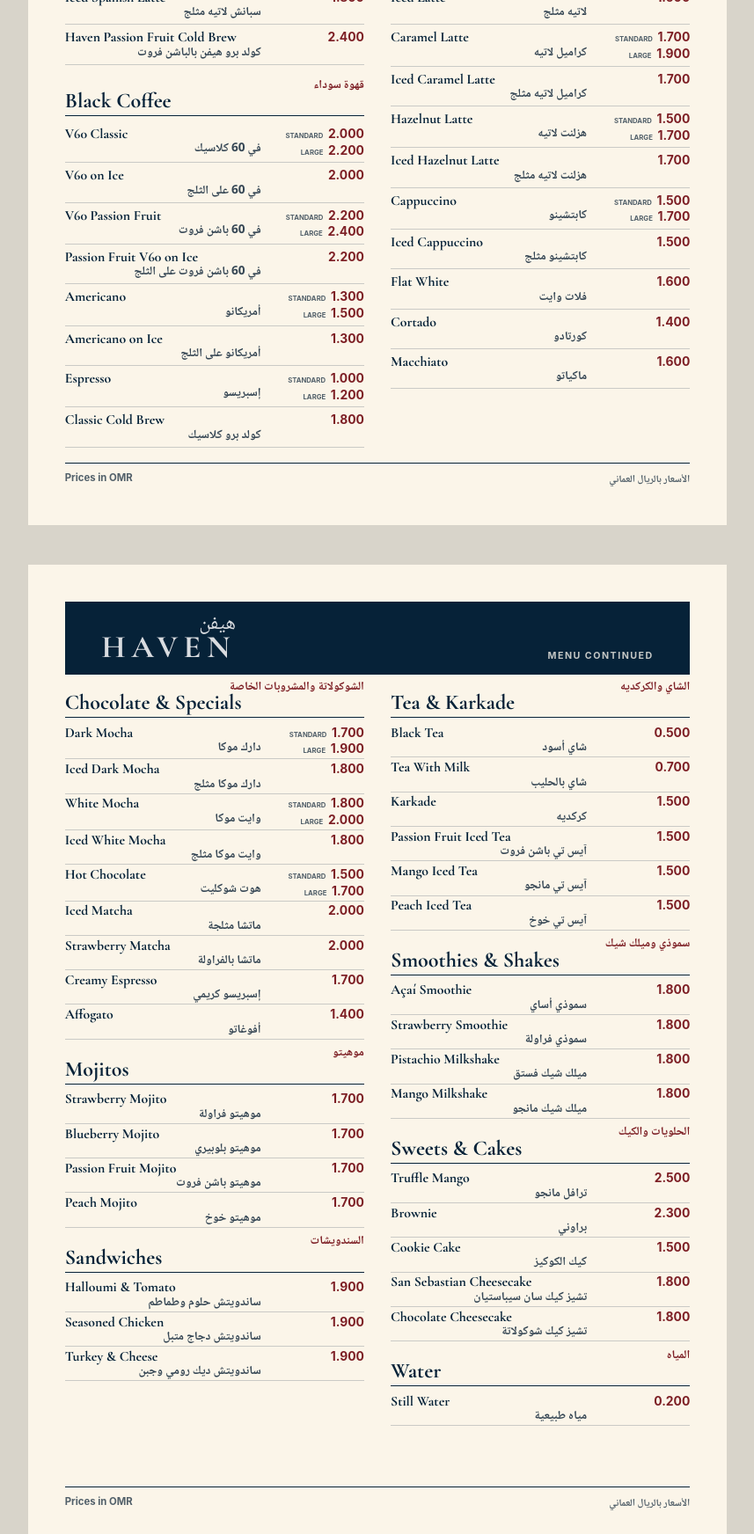
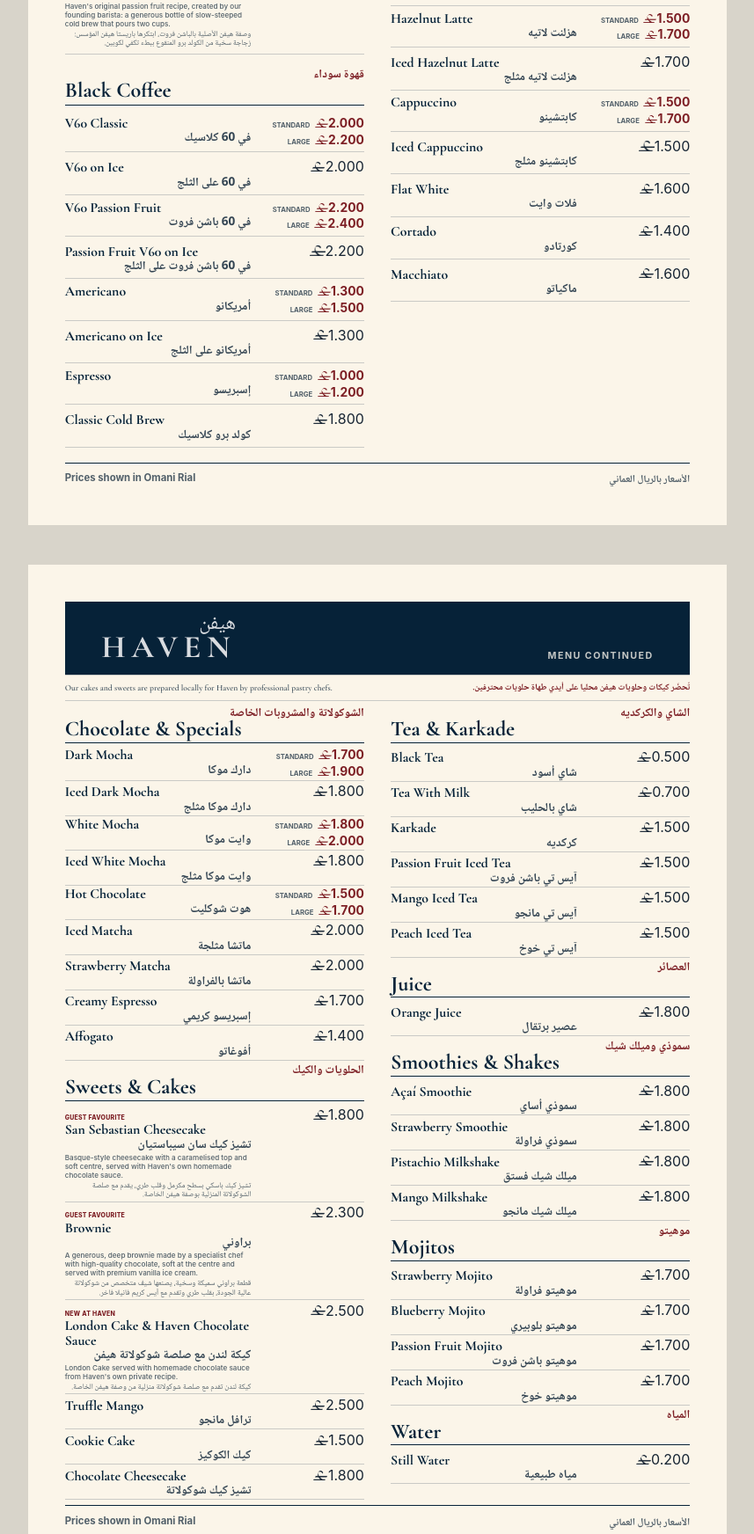
Before and after one commit to orlandorobson/haven-menu, a plain HTML site: page print.html in a window 1280 px wide. Shown: the part 522-2266 px from the top of the page at 88% size, without its empty margins (211-1068 px from the left). Drawn offline with nearby package versions, Linux system fonts and the light colour scheme.

Commit message:
Update menu products, pricing and Omani rial symbol

```diff
--- a/assets/css/print.css
+++ b/assets/css/print.css
@@ -98,9 +98,30 @@
   display: grid;
   grid-template-columns: 1.3fr 1fr 1fr;
   gap: 3mm;
-  margin: 5mm 0;
-  height: 48mm;
+  margin: 4mm 0 3mm;
+  height: 42mm;
   overflow: hidden;
+}
+
+.print-note {
+  display: grid;
+  grid-template-columns: 1fr 1fr;
+  gap: 6mm;
+  padding: 2mm 0;
+  border-top: 0.5pt solid var(--line);
+  border-bottom: 0.5pt solid var(--line);
+  color: #42535f;
+}
+
+.print-note p {
+  margin: 0;
+  font: 600 7.2pt/1.25 var(--serif);
+}
+
+.print-note [lang="ar"] {
+  color: var(--red);
+  font: 600 7.4pt/1.3 var(--arabic);
+  text-align: right;
 }
 
 .photo-strip img {
@@ -124,11 +145,16 @@
 }
 
 .print-menu-continuation .print-section {
-  margin-bottom: 2.5mm;
+  margin-bottom: 1.5mm;
 }
 
 .print-menu-continuation article {
-  padding-block: 0.75mm;
+  padding-block: 0.45mm;
+}
+
+.print-menu-continuation .print-section header {
+  margin-bottom: 1mm;
+  padding-bottom: 0.8mm;
 }
 
 .print-column {
@@ -163,7 +189,7 @@
 
 article {
   display: grid;
-  grid-template-columns: minmax(0, 1fr) 28mm;
+  grid-template-columns: minmax(0, 1fr) 31mm;
   gap: 3mm;
   align-items: baseline;
   padding: 1.55mm 0;
@@ -193,6 +219,48 @@
   text-align: right;
 }
 
+.print-price,
+.print-size-prices b {
+  display: inline-flex;
+  align-items: baseline;
+  justify-content: flex-end;
+  color: inherit;
+  font: inherit;
+}
+
+.omr-sign {
+  display: inline-block;
+  flex: 0 0 auto;
+  width: 1.08em;
+  height: 0.72em;
+  margin: 0;
+  background: currentColor;
+  -webkit-mask: url("../img/omani-rial-symbol-medium.png") center / contain no-repeat;
+  mask: url("../img/omani-rial-symbol-medium.png") center / contain no-repeat;
+}
+
+.print-label {
+  display: block;
+  margin-bottom: 0.4mm;
+  color: var(--red);
+  font: 800 5.2pt/1 var(--sans);
+  letter-spacing: 0.04em;
+  text-transform: uppercase;
+}
+
+.print-description {
+  display: grid;
+  gap: 0.25mm;
+  margin-top: 0.8mm;
+  color: #53616a;
+  font: 500 6.1pt/1.22 var(--sans);
+}
+
+.print-description [lang="ar"] {
+  font: 500 6.5pt/1.22 var(--arabic);
+  text-align: right;
+}
+
 .print-size-prices {
   display: grid;
   gap: 0.7mm;
@@ -203,6 +271,10 @@
   grid-template-columns: 1fr auto;
   gap: 1.5mm;
   align-items: baseline;
+}
+
+.print-size-prices b {
+  justify-self: end;
 }
 
 .print-size-prices small {
--- a/assets/css/styles.css
+++ b/assets/css/styles.css
@@ -231,11 +231,6 @@
   background-position: center 58%;
 }
 
-.chapter-door-sandwiches {
-  background-image: url("../img/haven-turkey-sandwich-real.jpg");
-  background-position: center 43%;
-}
-
 .chapter-door-sweets {
   background-image: url("../img/haven-brownie-web.jpg");
   background-position: center 53%;
@@ -375,6 +370,26 @@
   padding: 10px 20px 58px;
 }
 
+.chapter-note {
+  display: grid;
+  gap: 5px;
+  padding: 22px 0 18px;
+  border-bottom: 1px solid var(--line);
+  color: #3f505c;
+}
+
+.chapter-note p {
+  max-width: 58ch;
+  margin: 0;
+  font: 600 1rem/1.45 var(--serif);
+}
+
+.chapter-note [lang="ar"] {
+  color: var(--red);
+  font: 600 0.94rem/1.5 var(--arabic);
+  text-align: right;
+}
+
 .menu-section {
   scroll-margin-top: 118px;
   padding-top: 36px;
@@ -409,11 +424,28 @@
   text-align: right;
 }
 
+.section-intro {
+  display: grid;
+  gap: 3px;
+  margin: 0 0 2px;
+  color: #5b6871;
+  font-size: 0.76rem;
+}
+
+.section-intro p {
+  margin: 0;
+}
+
+.section-intro [lang="ar"] {
+  font: 500 0.83rem/1.45 var(--arabic);
+  text-align: right;
+}
+
 .menu-item {
   position: relative;
   display: block;
   min-width: 0;
-  padding: 17px 112px 17px 0;
+  padding: 17px 124px 17px 0;
   border-bottom: 1px solid var(--line);
 }
 
@@ -470,7 +502,7 @@
   position: absolute;
   top: 19px;
   right: 0;
-  width: 98px;
+  width: 114px;
   display: flex;
   flex-direction: column;
   align-items: end;
@@ -483,6 +515,26 @@
 .item-price > span {
   display: grid;
   justify-items: end;
+}
+
+.item-price > .price-number,
+.price-number {
+  display: inline-flex;
+  align-items: baseline;
+  justify-content: flex-end;
+  color: inherit;
+  font: inherit;
+}
+
+.omr-sign {
+  display: inline-block;
+  flex: 0 0 auto;
+  width: 1.08em;
+  height: 0.72em;
+  margin: 0;
+  background: currentColor;
+  -webkit-mask: url("../img/omani-rial-symbol-medium.png") center / contain no-repeat;
+  mask: url("../img/omani-rial-symbol-medium.png") center / contain no-repeat;
 }
 
 .item-price > span small {
@@ -505,13 +557,6 @@
   font-size: 0.48rem;
   letter-spacing: 0;
   text-transform: uppercase;
-}
-
-.item-price i {
-  color: var(--muted);
-  font: 800 0.5rem/1 var(--sans);
-  font-style: normal;
-  letter-spacing: 0.08em;
 }
 
 .spotlight {
--- a/assets/js/menu-data.js
+++ b/assets/js/menu-data.js
@@ -2,7 +2,11 @@
   venue: {
     name: "Haven Cafe",
     arabicName: "هيفن",
-    location: "Osara, Salalah"
+    location: "Osara, Salalah",
+    coffeeStatement: "Every Haven coffee is made with premium beans, roasted locally and selected with care.",
+    arabicCoffeeStatement: "تُحضّر جميع قهوة هيفن من حبوب فاخرة محمصة محليا ومختارة بعناية.",
+    dessertStatement: "Our cakes and sweets are prepared locally for Haven by professional pastry chefs.",
+    arabicDessertStatement: "تُحضّر كيكات وحلويات هيفن محليا على أيدي طهاة حلويات محترفين."
   },
   categories: [
     {
@@ -43,12 +47,13 @@
           id: "haven-cold-brew",
           name: "Haven Passion Fruit Cold Brew",
           arabicName: "كولد برو هيفن بالباشن فروت",
-          description: "Haven's original recipe, created by our founding barista: a generous bottle of slow-steeped coffee with a bright passion fruit finish.",
-          arabicDescription: "وصفة هيفن الأصلية، ابتكرها باريستا هيفن المؤسس: زجاجة كبيرة من القهوة المنقوعة ببطء على البارد بنهاية منعشة من الباشن فروت.",
-          price: 2.4,
+          description: "Haven's original passion fruit recipe, created by our founding barista: a generous bottle of slow-steeped cold brew that pours two cups.",
+          arabicDescription: "وصفة هيفن الأصلية بالباشن فروت، ابتكرها باريستا هيفن المؤسس: زجاجة سخية من الكولد برو المنقوع ببطء تكفي لكوبين.",
+          price: 2.5,
           tags: ["Iced"],
-          label: "Haven Signature",
-          arabicLabel: "ابتكار هيفن",
+          label: "Haven Signature · Serves Two",
+          arabicLabel: "ابتكار هيفن · يكفي كوبين",
+          printDescription: true,
           featured: true
         }
       ]
@@ -412,6 +417,24 @@
       ]
     },
     {
+      id: "juices",
+      name: "Juice",
+      arabicName: "العصائر",
+      description: "Fruit juice served cold.",
+      arabicDescription: "عصير فواكه يقدم باردا.",
+      items: [
+        {
+          id: "orange-juice",
+          name: "Orange Juice",
+          arabicName: "عصير برتقال",
+          description: "Orange juice served chilled.",
+          arabicDescription: "عصير برتقال يقدم باردا.",
+          price: 1.8,
+          tags: ["Iced"]
+        }
+      ]
+    },
+    {
       id: "smoothies-and-shakes",
       name: "Smoothies & Shakes",
       arabicName: "سموذي وميلك شيك",
@@ -522,50 +545,52 @@
       ]
     },
     {
-      id: "sandwiches",
-      name: "Sandwiches",
-      arabicName: "السندويشات",
-      description: "Generous sandwiches prepared for Haven by a specialist kitchen and served warm.",
-      arabicDescription: "سندويشات سخية تحضر لهيفن في مطبخ متخصص وتقدم دافئة.",
-      items: [
-        {
-          id: "halloumi-sandwich",
-          name: "Halloumi & Tomato",
-          arabicName: "ساندويتش حلوم وطماطم",
-          description: "Warm halloumi with tomato and crisp lettuce in a long brown roll.",
-          arabicDescription: "حلوم دافئ مع الطماطم والخس المقرمش في خبز أسمر طويل.",
-          price: 1.9,
-          tags: ["Sandwich"]
-        },
-        {
-          id: "chicken-sandwich",
-          name: "Seasoned Chicken",
-          arabicName: "ساندويتش دجاج متبل",
-          description: "Warm seasoned chicken with crisp shredded cabbage in brown bread.",
-          arabicDescription: "دجاج متبل ودافئ مع ملفوف مقرمش في خبز أسمر.",
-          price: 1.9,
-          tags: ["Sandwich"]
-        },
-        {
-          id: "turkey-sandwich",
-          name: "Turkey & Cheese",
-          arabicName: "ساندويتش ديك رومي وجبن",
-          description: "Warm turkey and cheese with tomato and lettuce in a long brown roll.",
-          arabicDescription: "شرائح ديك رومي دافئة مع الجبن والطماطم والخس في خبز أسمر طويل.",
-          price: 1.9,
-          tags: ["Sandwich"],
-          image: "assets/img/haven-turkey-sandwich-real.jpg",
-          featured: true
-        }
-      ]
-    },
-    {
       id: "desserts",
       name: "Sweets & Cakes",
       arabicName: "الحلويات والكيك",
-      description: "Five desserts chosen to sit naturally beside coffee.",
-      arabicDescription: "خمس حلويات مختارة لترافق القهوة.",
+      description: "Prepared locally for Haven by professional pastry chefs.",
+      arabicDescription: "تحضّر محليا لهيفن على أيدي طهاة حلويات محترفين.",
       items: [
+        {
+          id: "san-sebastian",
+          name: "San Sebastian Cheesecake",
+          arabicName: "تشيز كيك سان سيباستيان",
+          description: "Basque-style cheesecake with a caramelised top and soft centre, served with Haven's own homemade chocolate sauce.",
+          arabicDescription: "تشيز كيك باسكي بسطح مكرمل وقلب طري، يقدم مع صلصة الشوكولاتة المنزلية بوصفة هيفن الخاصة.",
+          price: 1.8,
+          tags: ["Dessert"],
+          label: "Guest Favourite",
+          arabicLabel: "من مفضلات ضيوفنا",
+          printDescription: true,
+          featured: true
+        },
+        {
+          id: "brownie",
+          name: "Brownie",
+          arabicName: "براوني",
+          description: "A generous, deep brownie made by a specialist chef with high-quality chocolate, soft at the centre and served with premium vanilla ice cream.",
+          arabicDescription: "قطعة براوني سميكة وسخية، يصنعها شيف متخصص من شوكولاتة عالية الجودة، بقلب طري وتقدم مع آيس كريم فانيلا فاخر.",
+          price: 2.3,
+          tags: ["Dessert"],
+          label: "Guest Favourite",
+          arabicLabel: "من مفضلات ضيوفنا",
+          printDescription: true,
+          image: "assets/img/brownie.png",
+          featured: true
+        },
+        {
+          id: "london-cake",
+          name: "London Cake & Haven Chocolate Sauce",
+          arabicName: "كيكة لندن مع صلصة شوكولاتة هيفن",
+          description: "London Cake served with homemade chocolate sauce from Haven's own private recipe.",
+          arabicDescription: "كيكة لندن تقدم مع صلصة شوكولاتة منزلية من وصفة هيفن الخاصة.",
+          price: 2.5,
+          tags: ["Dessert"],
+          label: "New at Haven",
+          arabicLabel: "جديد في هيفن",
+          printDescription: true,
+          featured: true
+        },
         {
           id: "truffle-mango",
           name: "Truffle Mango",
@@ -576,32 +601,12 @@
           tags: ["Dessert"]
         },
         {
-          id: "brownie",
-          name: "Brownie",
-          arabicName: "براوني",
-          description: "A generous, deep brownie made by a specialist chef with high-quality chocolate, soft at the centre and served with premium vanilla ice cream.",
-          arabicDescription: "قطعة براوني سميكة وسخية، يصنعها شيف متخصص من شوكولاتة عالية الجودة، بقلب طري وتقدم مع آيس كريم فانيلا فاخر.",
-          price: 2.3,
-          tags: ["Dessert"],
-          image: "assets/img/brownie.png",
-          featured: true
-        },
-        {
           id: "cookie-cake",
           name: "Cookie Cake",
           arabicName: "كيك الكوكيز",
           description: "A thick cookie-style cake with a soft centre and crisp baked edge.",
           arabicDescription: "كيك كوكيز سميك بقلب طري وحواف مخبوزة مقرمشة.",
           price: 1.5,
-          tags: ["Dessert"]
-        },
-        {
-          id: "san-sebastian",
-          name: "San Sebastian Cheesecake",
-          arabicName: "تشيز كيك سان سيباستيان",
-          description: "Basque-style cheesecake with a browned top and soft centre.",
-          arabicDescription: "تشيز كيك باسكي بسطح محمر وقلب طري.",
-          price: 1.8,
           tags: ["Dessert"]
         },
         {
--- a/assets/js/print-menu.js
+++ b/assets/js/print-menu.js
@@ -2,14 +2,17 @@
   const data = window.HAVEN_MENU;
   const target = document.getElementById("printPages");
   const formatPrice = (price) => price.toFixed(3);
+  const currencySign = '<span class="omr-sign" aria-hidden="true"></span>';
   const categories = new Map(data.categories.map((category) => [category.id, category]));
 
   const renderPrice = (item) => {
-    if (!item.largePrice) return `<strong>${formatPrice(item.price)}</strong>`;
+    if (!item.largePrice) {
+      return `<strong class="print-price" aria-label="${formatPrice(item.price)} OMR">${currencySign}${formatPrice(item.price)}</strong>`;
+    }
     return `
-      <strong class="print-size-prices">
-        <span><small>Standard</small>${formatPrice(item.price)}</span>
-        <span><small>Large</small>${formatPrice(item.largePrice)}</span>
+      <strong class="print-size-prices" aria-label="Standard ${formatPrice(item.price)} OMR, large ${formatPrice(item.largePrice)} OMR">
+        <span><small>Standard</small><b>${currencySign}${formatPrice(item.price)}</b></span>
+        <span><small>Large</small><b>${currencySign}${formatPrice(item.largePrice)}</b></span>
       </strong>`;
   };
 
@@ -26,8 +29,14 @@
             (item) => `
               <article>
                 <div>
+                  ${item.label ? `<span class="print-label">${item.label}</span>` : ""}
                   <h3>${item.name}</h3>
                   <p lang="ar" dir="rtl">${item.arabicName}</p>
+                  ${item.printDescription ? `
+                    <div class="print-description">
+                      <span>${item.description}</span>
+                      <span lang="ar" dir="rtl">${item.arabicDescription}</span>
+                    </div>` : ""}
                 </div>
                 ${renderPrice(item)}
               </article>`
@@ -48,9 +57,15 @@
       <span>${compact ? "Menu continued" : "Osara, Salalah"}</span>
     </header>`;
 
+  const renderEditorialNote = (english, arabic) => `
+    <aside class="print-note">
+      <p>${english}</p>
+      <p lang="ar" dir="rtl">${arabic}</p>
+    </aside>`;
+
   const renderFooter = () => `
     <footer>
-      <span>Prices in OMR</span>
+      <span>Prices shown in Omani Rial</span>
       <span lang="ar" dir="rtl">الأسعار بالريال العماني</span>
     </footer>`;
 
@@ -62,6 +77,7 @@
         <img src="assets/img/brownie.png" alt="">
         <img src="assets/img/matcha.png" alt="">
       </section>
+      ${renderEditorialNote(data.venue.coffeeStatement, data.venue.arabicCoffeeStatement)}
       <section class="print-menu">
         ${renderColumn(["signature", "black-coffee"])}
         ${renderColumn(["coffee-with-milk"])}
@@ -70,9 +86,10 @@
     </section>
     <section class="sheet">
       ${renderHeader(true)}
+      ${renderEditorialNote(data.venue.dessertStatement, data.venue.arabicDessertStatement)}
       <section class="print-menu print-menu-continuation">
-        ${renderColumn(["chocolate-and-specials", "mojitos", "sandwiches"])}
-        ${renderColumn(["tea", "smoothies-and-shakes", "desserts", "water"])}
+        ${renderColumn(["chocolate-and-specials", "desserts"])}
+        ${renderColumn(["tea", "juices", "smoothies-and-shakes", "mojitos", "water"])}
       </section>
       ${renderFooter()}
     </section>`;
```
Also changed, not shown: assets/js/menu.js (+22 -15 lines), index.html (+3 -11 lines), assets/img/omani-rial-symbol-medium.png (added), 1 other file.
